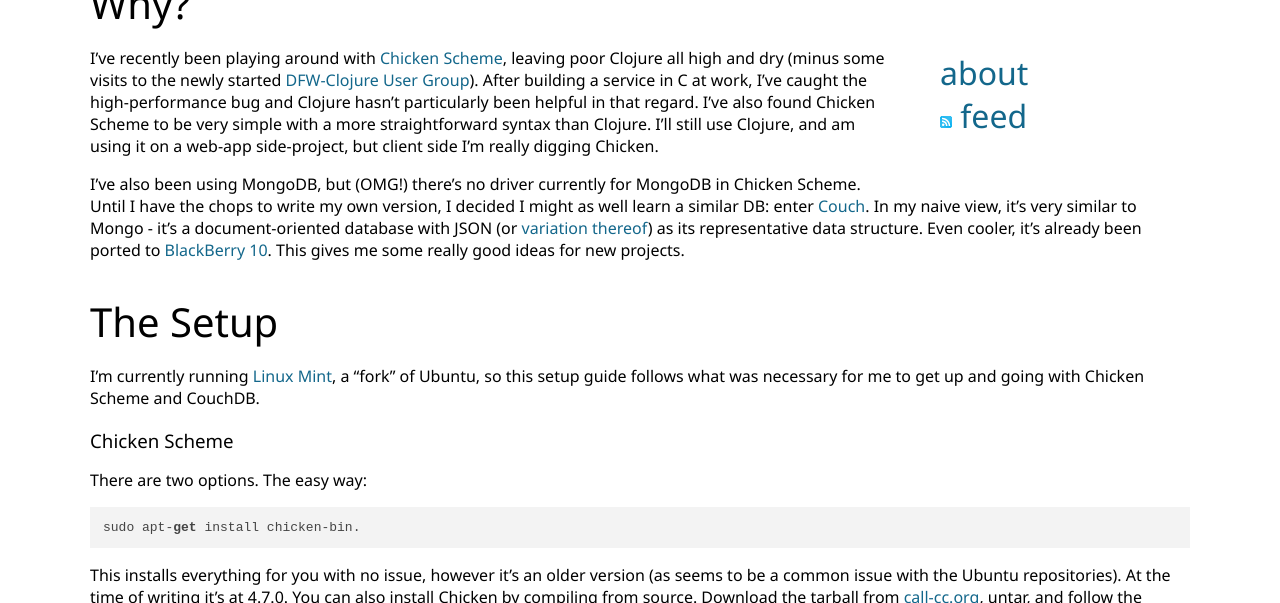
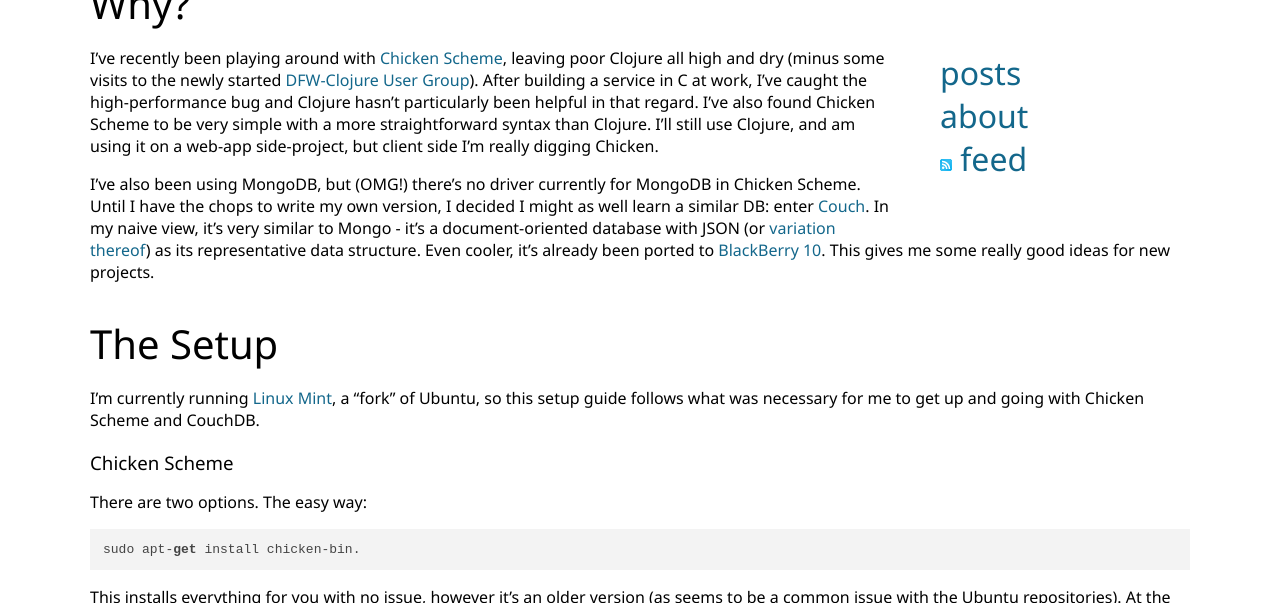
Before and after one commit to dsosby/ramdump, a Jekyll site: the page built from index.md, in a window 1280 px wide and 900 px high, cut to the strip 297-900 px from the top of the window. Built offline with Jekyll 4.4.1, drawn with Linux system fonts in a browser that asks for light colours; nearby versions of some CDN libraries.

Commit message:
Add posts nav link

```diff
--- a/_layouts/layout.html
+++ b/_layouts/layout.html
@@ -5,9 +5,9 @@
 		<div id="container">
 			<div id="side">
 				<a href="/" id="home" title="RAM Dump" alt="RAM Dump"><img src="https://s.gravatar.com/avatar/6e057b016236958bcfdf5c79e8636747?s=250" alt="David"/></a>
-				<div id="hometext"><a href="/" >RAM Dump</a></div>
 				<div class="section">
 					<ul>
+						<li><a href="/index.html">posts</a></li>
 						<li><a href="/about.html">about</a></li>
 						<li><a href="/rss.xml"><img src="/img/25.png" /> feed</a></li>
 					</ul>
```
Also changed, not shown: 12 other files.
